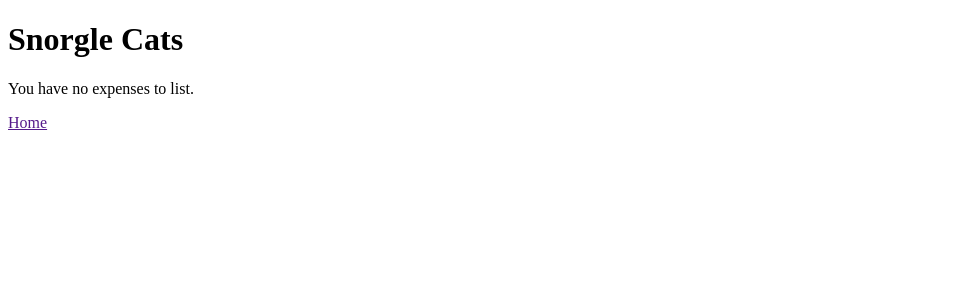
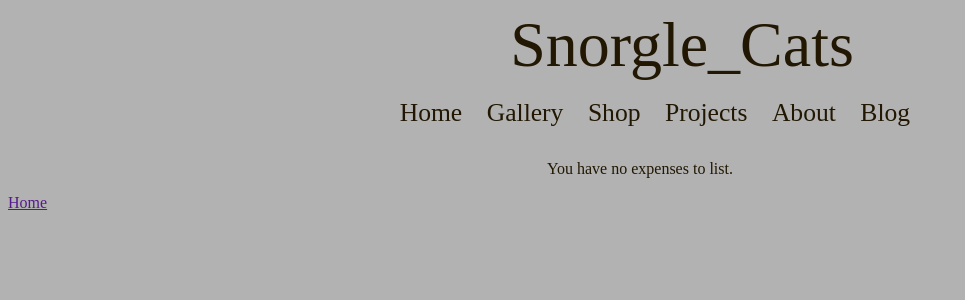
Before and after one commit to Woojgh/PeerMid, a Python web app: template PeerMid/PeerMid/templates/cat_list.jinja2 in a window 1280 px wide. Shown: the top 300 px of the page, without its empty margins (0-965 px from the left). Run offline with Jinja, Linux system fonts and the light colour scheme; the template is opened without the code that fills it, so the values that code supplies are empty.

Commit message:
final cats add

```diff
--- /dev/null
+++ b/PeerMid/PeerMid/static/PeerMid/base.css
@@ -0,0 +1,35 @@
+article {
+  background-color: #B2B2B2;
+}
+
+body {
+  /*font-size: 3vw;*/
+  background-color:#B2B2B2;
+  color: #B2B2B2;
+}
+
+form p {
+  color: #211702;
+}
+
+form ul {
+  font-size: 1vw;
+}
+
+h1 {
+  font-size: 64px;
+  text-align:center;
+}
+
+h2 {
+  font-size: 6vw;
+}
+
+h3 {
+  padding:0vw 4vw;
+}
+
+main {
+  color: #211702;
+  text-align: center;
+}
--- /dev/null
+++ b/PeerMid/PeerMid/static/PeerMid/layouts.css
@@ -0,0 +1,17 @@
+.clearfix::after {
+  content: "";
+  display: table;
+  clear: both;
+}
+
+.field label {
+    font-size: 50px;
+}
+
+.pull-left {
+  float: left;
+}
+
+.pull-right {
+  float: right;
+}
--- /dev/null
+++ b/PeerMid/PeerMid/static/PeerMid/modules.css
@@ -0,0 +1,224 @@
+#aboutpage {
+  background-color: #211702;
+  border-radius: 10px;
+  font-size: 3vw;
+  padding: 2vw 1vw 1vw 1vw;
+}
+
+#aboutpage ul li {
+  text-decoration: none;
+  list-style: none;
+}
+
+#entry-export label {
+  font-size: .8em;
+  font-style: italic;
+  color: #ccc;
+}
+
+#btn {
+  padding: 70px, 70px;
+}
+
+
+#home-pic {
+  padding-top: 2vw;
+  background-color: #211702;
+  border-radius: 10px;
+}
+
+#home-pic img {
+  height:40vw;
+  width:70vw;
+}
+
+#contact ul {
+  text-align: center;
+}
+
+#contact ul li {
+  padding: 0vw 8vw;
+  text-align: center;
+  display: inline;
+}
+
+#contact {
+  height:10vw;
+  width:197vw;
+  background-color: #211702;
+  border-radius: 10px;
+  font-size: 2.5vw;
+  padding: 2vw 1vw 1vw 1vw;
+}
+
+#heat-cont {
+  background-color: #211702;
+}
+
+#heat-image {
+  background-color: #B2B2B2;
+}
+
+#seq {
+  display: inline;
+}
+
+#seqid {
+  margin-left: 1.2vw;
+}
+
+.album-title {
+   color: #211702;
+}
+
+.body-each-p {
+  color: #211702;
+}
+
+.eachperson p {
+  list-style: none;
+}
+
+.entry-list {
+  text-decoration: none;
+  font-size: 2vw;
+  display:block;
+  margin-left: 2vw;
+  -moz-column-count: 2;
+  -moz-column-gap: 20px;
+  -webkit-column-count: 2;
+  -webkit-column-gap: 20px;
+  column-count: 2;
+  column-gap: 20px;
+}
+
+.entry-title {
+  font-size: 2vw;
+  float:left;
+  margin-left: 2vw;
+}
+
+.entry-body {
+  font-size: 1.5vw;
+  float:left;
+  width:100%;
+}
+
+.homestatement {
+  background-color: #211702;
+  border-radius: 10px;
+  font-size: 3vw;
+  padding: 1vw 1vw;
+}
+
+.icon-menu {
+  font-size: 3em;
+  float: right;
+  color:#211702;
+}
+
+.icon-register {
+  float:right;
+  list-style: none;
+}
+
+.icon-register a {
+  color:#211702;
+  text-decoration: none;
+}
+
+.icon-album a {
+  text-decoration: none;
+  color:#211702;
+  margin-right: .4em;
+  font-size: 2vw;
+  padding: .5em .2em;
+}
+
+.icon-admin {
+  float: left;
+  list-style: none;
+}
+
+.icon-admin a {
+  color:#211702;
+  text-decoration: none;
+}
+
+.login-view {
+  border-radius: 5px;
+  border:5px solid #211702;
+  color: #211702;
+  height:40vw;
+  width:50vw;
+  margin: auto;
+  margin-bottom: 70px;
+}
+
+.newsletter {
+  border: 2px solid #211702;
+  border-radius: 5px;
+  height:35vw;
+  position:absolute;
+  width:15vw;
+}
+
+.new-user {
+  font-size: 2vw;
+  float: left;
+  text-decoration: none;
+}
+
+.project-peek li{
+  display: inline;
+}
+
+.site-header{
+  border-radius: 10px;
+  background: #211702;
+  color: #B2B2B2;
+  text-align: center;
+}
+
+.tab-content {
+  background-color: #211702;
+  border-radius: 5px;
+  text-align: center;
+}
+
+.title {
+  color:#211702;
+  padding-left:84px;
+  font-size: 64px;
+  text-align:center;
+}
+
+.top-nav {
+  text-align: center;
+}
+
+.top-nav li {
+  text-decoration: none;
+  color:#211702;
+  margin-right: .4em;
+  font-size: 1vw;
+  padding: .5em .2em;
+}
+
+.top-nav li a {
+  text-decoration: none;
+  color:#211702;
+}
+
+.top-nav ul li {
+  display:inline;
+  font-size: 2vw;
+  list-style: none;
+  text-decoration: none;
+}
+
+.top-nav ul li:hover a {
+    color:#001259;
+    -webkit-text-stroke-width: .3px;
+    -webkit-text-stroke-color: #211702;
+}
--- a/PeerMid/PeerMid/templates/cat_list.jinja2
+++ b/PeerMid/PeerMid/templates/cat_list.jinja2
@@ -1,14 +1,11 @@
-<!DOCTYPE html>
-<html>
-    <head></head>
-    <body>
-        <h1>Snorgle Cats</h1>
+{% extends "layout.jinja2" %}
+{% block create %}
 {% if cats %}
     {% for cat in cats %}
         <article>
             <h2><a href="{{ request.route_url('detail', id=cat.id) }}">{{ cat.category }}</a></h2>
             <hr />
-                    <p><img src="{{ cat.image }}"><a href="{{ cat.image }}"></p>
+            <p><a href="{{ cat.image }}"><<img src="{{ cat.image }}">/a></p>
             <p>Created <strong>{{ cat.creation_date }}</strong></p>
             <p>Amount: {{ cat.amount }}</p>
         </article>
@@ -16,6 +13,7 @@
 {% else %}
     <p>You have no expenses to list.</p>
 {% endif %}
+{% endblock %}
+{% block footer %}
 <footer><a href="{{ request.route_url('home') }}">Home</a></footer>
-    </body>
-</html>
+{% endblock %}
--- a/PeerMid/PeerMid/templates/layout.jinja2
+++ b/PeerMid/PeerMid/templates/layout.jinja2
@@ -1,64 +1,46 @@
 <!DOCTYPE html>
-<html lang="{{request.locale_name}}">
+<html lang="en">
   <head>
-    <meta charset="utf-8">
-    <meta http-equiv="X-UA-Compatible" content="IE=edge">
-    <meta name="viewport" content="width=device-width, initial-scale=1.0">
-    <meta name="description" content="pyramid web application">
-    <meta name="author" content="Pylons Project">
-    <link rel="shortcut icon" href="{{request.static_url('PeerMid:static/pyramid-16x16.png')}}">
-
-    <title>Cookiecutter Alchemy project for the Pyramid Web Framework</title>
-
-    <!-- Bootstrap core CSS -->
-    <link href="//oss.maxcdn.com/libs/twitter-bootstrap/3.0.3/css/bootstrap.min.css" rel="stylesheet">
-
-    <!-- Custom styles for this scaffold -->
-    <link href="{{request.static_url('PeerMid:static/theme.css')}}" rel="stylesheet">
-
-    <!-- HTML5 shim and Respond.js IE8 support of HTML5 elements and media queries -->
-    <!--[if lt IE 9]>
-      <script src="//oss.maxcdn.com/libs/html5shiv/3.7.0/html5shiv.js" integrity="sha384-0s5Pv64cNZJieYFkXYOTId2HMA2Lfb6q2nAcx2n0RTLUnCAoTTsS0nKEO27XyKcY" crossorigin="anonymous"></script>
-      <script src="//oss.maxcdn.com/libs/respond.js/1.3.0/respond.min.js" integrity="sha384-f1r2UzjsxZ9T4V1f2zBO/evUqSEOpeaUUZcMTz1Up63bl4ruYnFYeM+BxI4NhyI0" crossorigin="anonymous"></script>
-    <![endif]-->
+    <link rel="stylesheet" type="text/css" href="/static/PeerMid/base.css">
+    <link rel="stylesheet" type="text/css" href="/static/PeerMid/layouts.css">
+    <link rel="stylesheet" type="text/css" href="/static/PeerMid/modules.css">
   </head>
-
   <body>
-
-    <div class="starter-template">
-      <div class="container">
-        <div class="row">
-          <div class="col-md-2">
-            <img class="logo img-responsive" src="{{request.static_url('PeerMid:static/pyramid.png') }}" alt="pyramid web framework">
-          </div>
-          <div class="col-md-10">
-            {% block content %}
-                <p>No content</p>
-            {% endblock content %}
-          </div>
-        </div>
-        <div class="row">
-          <div class="links">
-            <ul>
-              <li><i class="glyphicon glyphicon-cog icon-muted"></i><a href="https://github.com/Pylons/pyramid">Github Project</a></li>
-              <li><i class="glyphicon glyphicon-globe icon-muted"></i><a href="https://webchat.freenode.net/?channels=pyramid">IRC Channel</a></li>
-              <li><i class="glyphicon glyphicon-home icon-muted"></i><a href="https://pylonsproject.org">Pylons Project</a></li>
-            </ul>
-          </div>
-        </div>
-        <div class="row">
-          <div class="copyright">
-            Copyright &copy; Pylons Project
-          </div>
-        </div>
+    <header class="clearfix">
+    <section class="something">
+    {% block new_user %}
+    {% endblock %}
+    </section>
+    <section>
+      <div class="title-pic">
       </div>
-    </div>
-
-
-    <!-- Bootstrap core JavaScript
-    ================================================== -->
-    <!-- Placed at the end of the document so the pages load faster -->
-    <script src="//oss.maxcdn.com/libs/jquery/1.10.2/jquery.min.js" integrity="sha384-aBL3Lzi6c9LNDGvpHkZrrm3ZVsIwohDD7CDozL0pk8FwCrfmV7H9w8j3L7ikEv6h" crossorigin="anonymous"></script>
-    <script src="//oss.maxcdn.com/libs/twitter-bootstrap/3.0.3/js/bootstrap.min.js" integrity="sha384-s1ITto93iSMDxlp/79qhWHi+LsIi9Gx6yL+cOKDuymvihkfol83TYbLbOw+W/wv4" crossorigin="anonymous"></script>
+      <div class="title">Snorgle_Cats</div>
+    </section>
+    <section>
+      <nav class="top-nav">
+      <ul>
+        <li class="tab" data-content="entries"><a href="/"> Home</a></li>
+        <li><a href="/album">Gallery</a></li>
+        <li><a href="/shop">Shop</a></li>
+        <li><a href="/projects">Projects</a></li>
+        <li><a href="/about">About</a></li>
+        <li><a href="/blog"> Blog</a></li>
+        {% block body %}
+        {% endblock %}
+      </ul>
+      </nav>
+    </header>
+    <main>
+      <section class="new-entry">
+        {% block create %}
+        {% endblock %}
+      </section>
+      <section id="content" class="tab-content">
+      </section>
+    </main>
+    <footer>
+      {% block footer %}
+      {% endblock %}
+    </footer>
   </body>
 </html>
```
Lines whose indentation alone changed are shown as unchanged.
